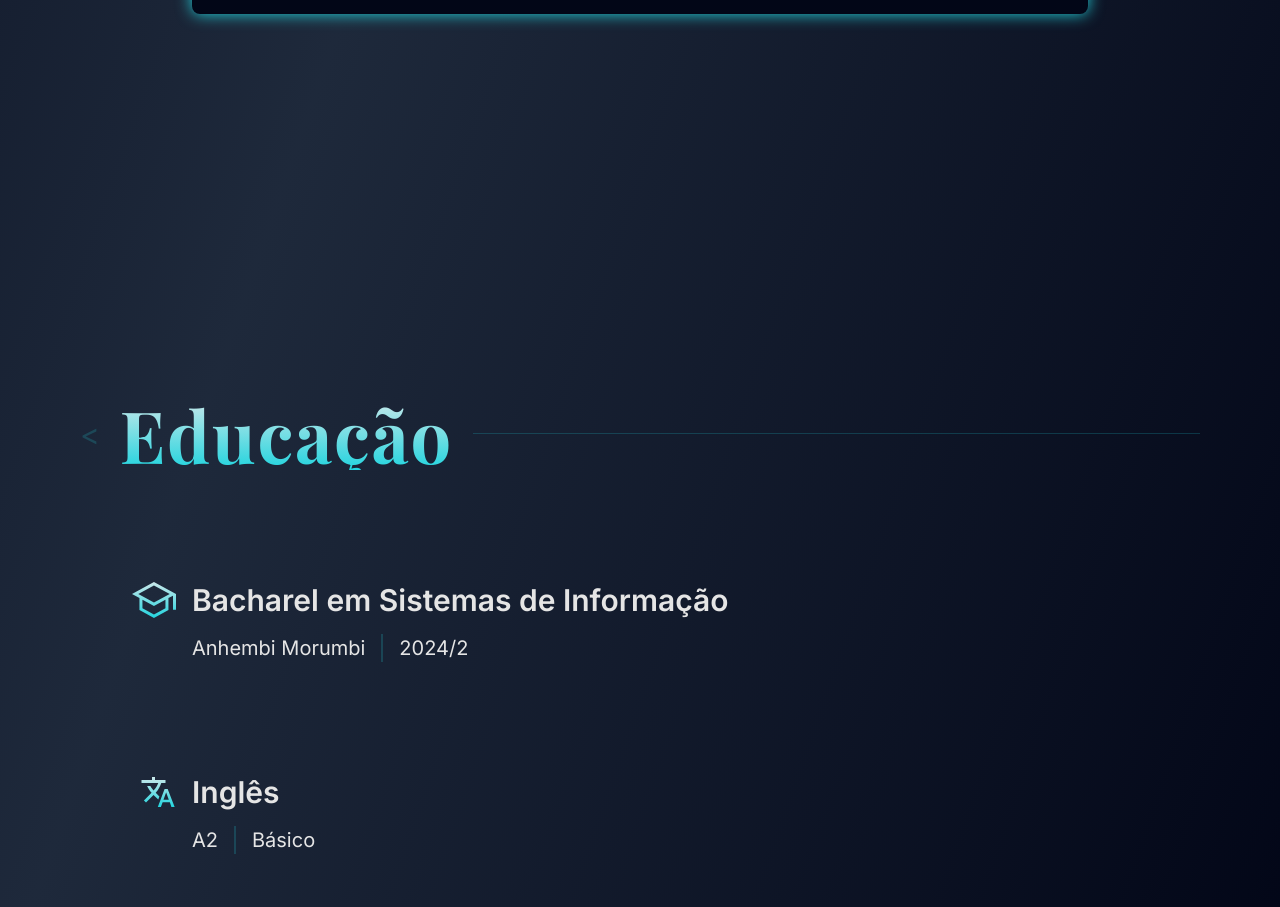
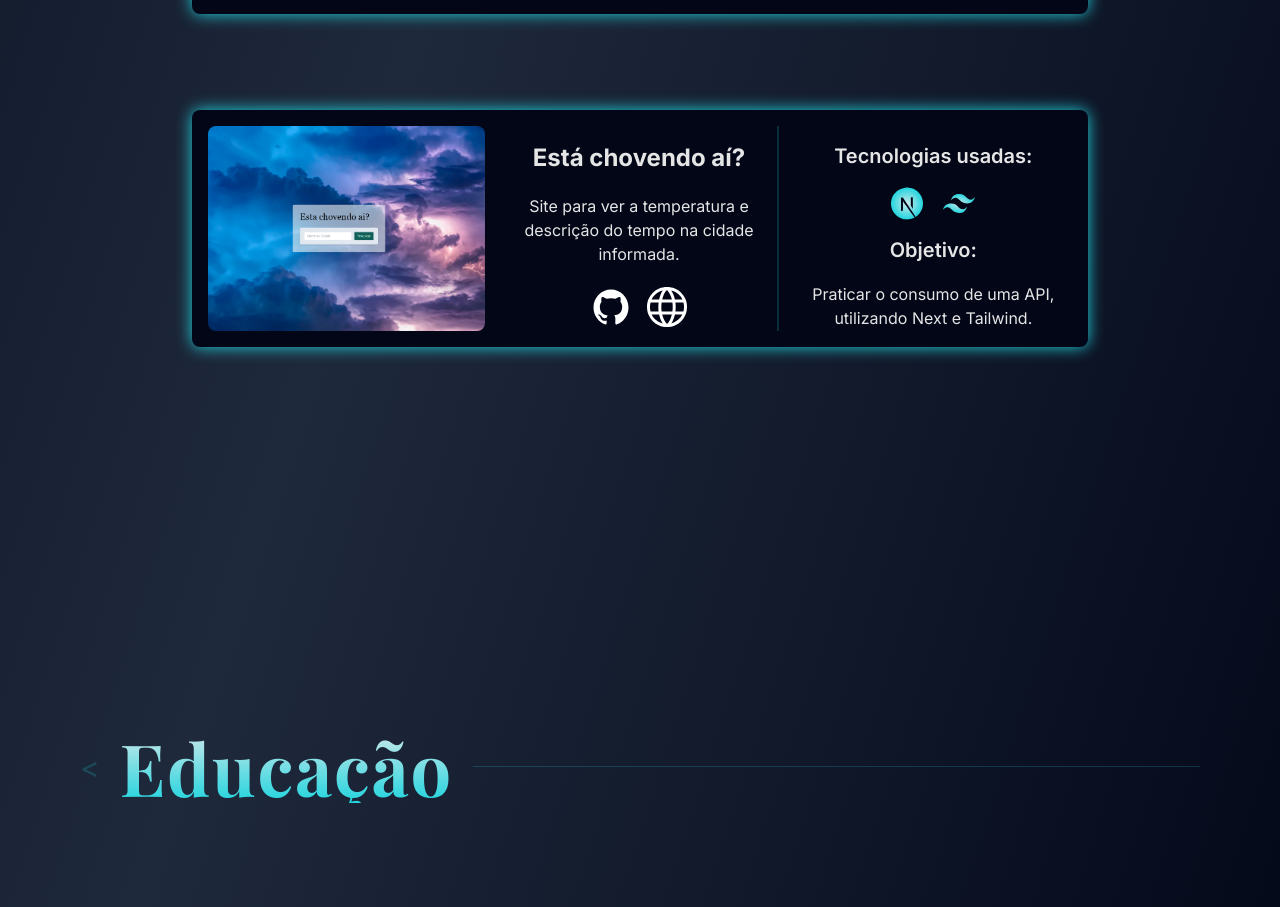
Before and after one commit to J-Friedemann/Jonatha-Friedemann, a Next.js app: page / in a window 1280 px wide. Shown: the part 2671-3578 px from the top of the page. Built offline with nearby package versions, Linux system fonts and the light colour scheme; a web font is replaced by a local one.

Commit message:
adicionando um projeto

```diff
--- a/app/Components/Projetos.jsx
+++ b/app/Components/Projetos.jsx
@@ -20,7 +20,10 @@ const Projetos = () => {
               Site institucional da empresa, apresentando seus mais diversos
               produtos e serviços.
             </Projeto.Descricao>
-            <Projeto.Links github="/" live="/" />
+            <Projeto.Links
+              github="https://github.com/J-Friedemann/Move-next"
+              live="https://move-lime-zeta.vercel.app/"
+            />
           </Projeto.Sobre>
           <Projeto.Especificacao>
             <Projeto.Tecnologia>
@@ -32,6 +35,29 @@ const Projetos = () => {
             </Projeto.Objetivo>
           </Projeto.Especificacao>
         </Projeto.Container>
+        <Projeto.Container>
+          <Projeto.Imagem imagem="/projetos/weather.png" />
+          <Projeto.Sobre>
+            <Projeto.Titulo>Está chovendo aí?</Projeto.Titulo>
+            <Projeto.Descricao>
+              Site para ver a temperatura e descrição do tempo na cidade
+              informada.
+            </Projeto.Descricao>
+            <Projeto.Links
+              github="https://github.com/J-Friedemann/weather"
+              live="https://estachovendoai.vercel.app/"
+            />
+          </Projeto.Sobre>
+          <Projeto.Especificacao>
+            <Projeto.Tecnologia>
+              <Projeto.TecnologiaImagem tecnologia="/tecnologias/next.svg" />
+              <Projeto.TecnologiaImagem tecnologia="/tecnologias/tailwindcss.svg" />
+            </Projeto.Tecnologia>
+            <Projeto.Objetivo>
+              Praticar o consumo de uma API, utilizando Next e Tailwind.
+            </Projeto.Objetivo>
+          </Projeto.Especificacao>
+        </Projeto.Container>
       </section>
     </PageAnimation>
   );
```
Also changed, not shown: public/projetos/weather.png (added).
